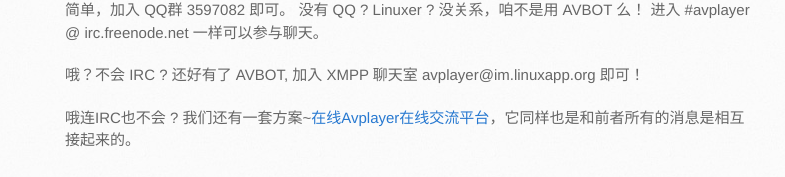
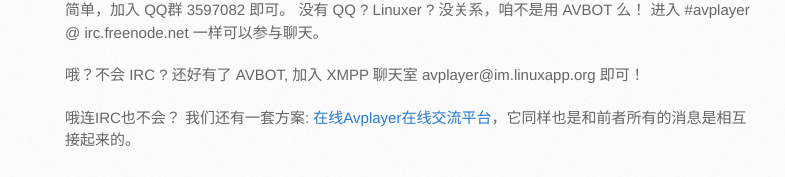
Before and after one commit to avplayer/avplayer.github.com, a Jekyll site: the page built from index.md, in a window 1280 px wide and 1400 px high, scrolled down 524 px. Shown: the part 1196-1373 px from the top of the window, without its empty margins (105-890 px from the left). Built offline with Jekyll 4.4.1, drawn with Linux system fonts in a browser that asks for light colours; Markdown is read by kramdown in place of the engine named in the settings; some of the changed text lies outside the part shown.

Commit message:
不清楚为什么网站就无法访问了，修改了一些可能造成错误的语句试试

```diff
--- a/index.md
+++ b/index.md
@@ -23,7 +23,7 @@
 ## 目前 avplayer 社区开发有7个项目
 
 + [avim](https://avim.avplayer.org)
->	avim 是基于TCP/IP层协议支持分布式部署，运用C++编写的非对称加密的军用级别的安全聊天软件。它包含了[avrouter服务端](https://github.com/avplayer/avrouter)、[avim客户端](https://github.com/avplayer/avim)
+>	avim 是基于TCP/IP层协议支持分布式部署，运用C++编写的非对称加密的军用级别的安全聊天软件。它包含了avrouter服务端、avim客户端。
 
 + [avplayer](http://avplayer.avplayer.org)
 >	avplayer 是一个开源的 p2p播放器框架和用这个框架实现的简单播放器。
@@ -60,7 +60,7 @@
 
 哦？不会 IRC ? 还好有了 AVBOT, 加入 XMPP 聊天室 avplayer@im.linuxapp.org 即可！
 
-哦连IRC也不会 ? 我们还有一套方案~[在线Avplayer在线交流平台](https://avlog.avplayer.org/client.html)，它同样也是和前者所有的消息是相互接起来的。
+哦连IRC也不会？ 我们还有一套方案: [在线Avplayer在线交流平台](https://avlog.avplayer.org/client.html)，它同样也是和前者所有的消息是相互接起来的。
 
 # 如何申请提交权限
 
```
